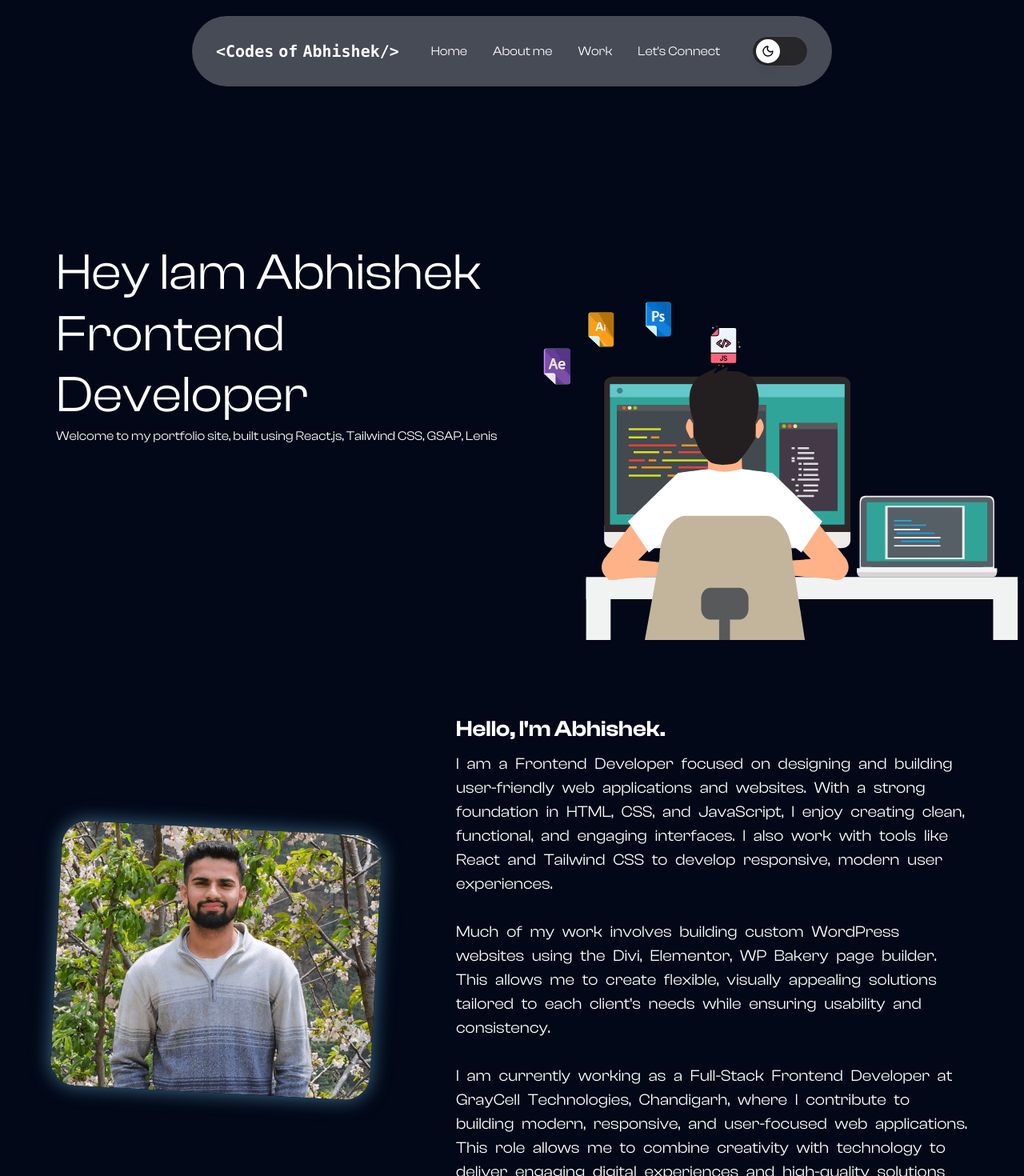
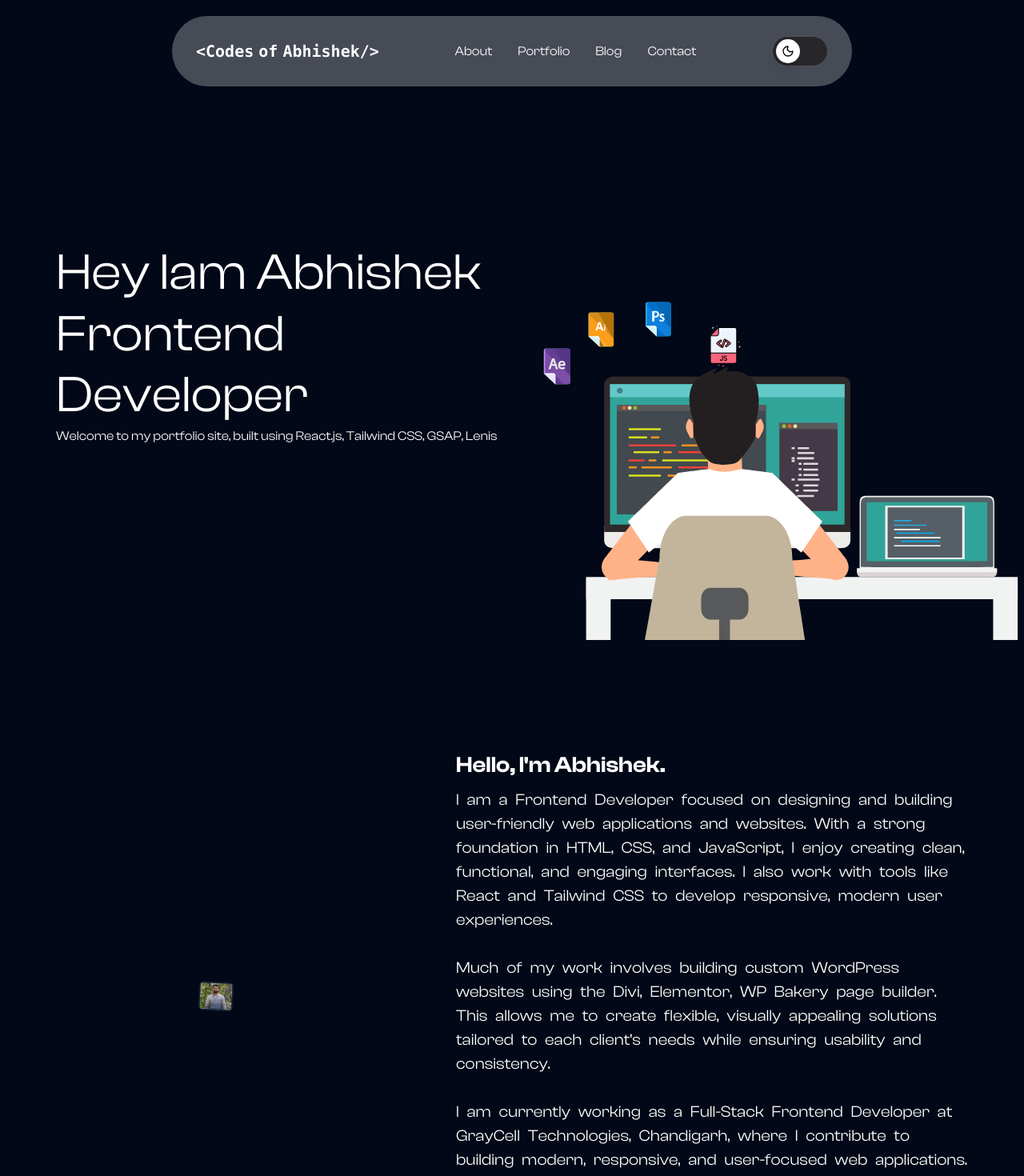
Before and after one commit to codesofabhishek01/Portfolio, a React (Vite) app: page / in a window 1280 px wide. Shown: the top 1470 px of the page at 80% size. Built offline with nearby package versions, Linux system fonts and the light colour scheme.

Commit message:
31 may  commit

```diff
--- a/package.json
+++ b/package.json
@@ -13,6 +13,7 @@
     "@splinetool/react-spline": "^4.1.0",
     "@studio-freight/lenis": "^1.0.42",
     "@tailwindcss/vite": "^4.1.13",
+    "gsap": "^3.15.0",
     "lucide-react": "^1.14.0",
     "react": "^19.1.1",
     "react-dom": "^19.1.1",
--- a/src/App.css
+++ b/src/App.css
@@ -4,6 +4,17 @@
 
 body {margin: 0; padding: 0;transition: all 0.4s ease; font-family: 'ClashDisplay', sans-serif; overflow-x: hidden;}
 body.dark {background: #020817;color: white;}
-body.light {background: #F5F7FA; color: black;}
+body.light {background: #F9F6EE; color: black;}
 .word-spacing{word-spacing: -6px;}
 *{box-sizing: border-box;}
+.about-img img{
+  transition: box-shadow 0.4s ease;
+}
+
+body.dark .about-img img{
+  box-shadow: 0 0 25px rgba(125, 211, 252, 0.5);
+}
+
+body.light .about-img img{
+  box-shadow: 0 15px 35px rgba(0, 0, 0, 0.5) !important;
+}
--- a/src/App.jsx
+++ b/src/App.jsx
@@ -2,30 +2,43 @@ import './App.css';
 import { BrowserRouter, Routes, Route } from "react-router-dom";
 import { useEffect, useState } from "react";
 import Home from './pages/Home';
+import Loading from "./components/Loading.jsx";
+
 import Lenis from "@studio-freight/lenis";
-import Loading from "./components/Loading.jsx";
+import { gsap } from "gsap";
+import { ScrollTrigger } from "gsap/ScrollTrigger";
+
+gsap.registerPlugin(ScrollTrigger);
+
 function App() {
 
   const [isLoading, setIsLoading] = useState(true);
 
+  const [theme, setTheme] = useState(
+    localStorage.getItem("theme") || "dark"
+  );
+
+  // Loading Screen
   useEffect(() => {
     const timer = setTimeout(() => {
       setIsLoading(false);
+
+      // Refresh ScrollTrigger after content is visible
+      setTimeout(() => {
+        ScrollTrigger.refresh();
+      }, 100);
     }, 3500);
 
     return () => clearTimeout(timer);
   }, []);
 
-    const [theme, setTheme] = useState(
-    localStorage.getItem("theme") || "dark"
-  );
-
+  // Theme
   useEffect(() => {
     document.body.className = theme;
     localStorage.setItem("theme", theme);
   }, [theme]);
 
-
+  // Lenis + GSAP
   useEffect(() => {
     const lenis = new Lenis({
       duration: 1.2,
@@ -33,6 +46,8 @@ useEffect(() => {
       smoothWheel: true,
       smoothTouch: false,
     });
+
+    lenis.on("scroll", ScrollTrigger.update);
 
     let rafId;
 
@@ -56,7 +71,15 @@ useEffect(() => {
   return (
     <BrowserRouter>
       <Routes>
-        <Route path="/" element={<Home theme={theme} setTheme={setTheme} />} />
+        <Route
+          path="/"
+          element={
+            <Home
+              theme={theme}
+              setTheme={setTheme}
+            />
+          }
+        />
       </Routes>
     </BrowserRouter>
   );
--- a/src/components/About.jsx
+++ b/src/components/About.jsx
@@ -1,12 +1,30 @@
-import React from 'react'
-import '../App.css'
-import abhishek from "../assets/images/abhishek.png"
+import React, { useEffect, useRef } from 'react';
+import { gsap } from 'gsap';
+import { ScrollTrigger } from 'gsap/ScrollTrigger';
+import abhishek from "../assets/images/abhishek.png";
+
+gsap.registerPlugin(ScrollTrigger);
 
 function About() {
+  const sectionRef = useRef(null);
+  const imageRef = useRef(null);
+
+
+
+  useEffect(() => {
+    gsap.fromTo(
+      imageRef.current, { scale: 0.1, }, { scale: 1.5, ease: "none", scrollTrigger: { trigger: sectionRef.current, start: "top bottom",       end: "bottom center",     scrub: true,  },   } );
+  }, []);
+
+
   return (
-  <section className='h-[100vh] flex p-[70px] justify-between items-center gap-[100px]' id='about'>
+    <section
+      ref={sectionRef}
+      className="h-[100vh] flex p-[70px] pt-[160px] justify-between items-center gap-[100px]"
+      id="about"
+    >
 <div className='about-img'>
-    <img className='w--[100%] shadow-[0_0_25px_rgba(125,211,252,0.5)] max-w-[400px] h-auto rounded-4xl rotate-3' src={abhishek} alt="Abhishek" />
+   <img  ref={imageRef}  className="-[100%] opacity-[0.9] max-w-[400px] h-auto rounded-4xl rotate-3 " src={abhishek}  alt="Abhishek" />
 </div>
 <div className='about-content'>
    < h4 className='text-[28px] font-normal  font-semibold mb-2'>Hello, I'm Abhishek.</h4>
--- a/src/components/Header.jsx
+++ b/src/components/Header.jsx
@@ -13,7 +13,7 @@ function Header({ theme, setTheme }) {
 
   return (
 <header
-  className={`main-header flex justify-between z-[9999] items-center py-[25px] fixed top-0 left-1/2 -translate-x-1/2 px-[30px] w-full max-w-[800px] mx-auto backdrop-blur-md rounded-[60px] mt-[20px] ${
+  className={`main-header flex justify-between z-[9999] items-center py-[25px] fixed top-0 left-1/2 -translate-x-1/2 px-[30px] w-full max-w-[850px] mx-auto backdrop-blur-md rounded-[60px] mt-[20px] ${
     theme === "dark" ? "bg-[#ffffff46]" : "bg-[#0000001f]"
   }`}
 >
@@ -21,10 +21,11 @@ function Header({ theme, setTheme }) {
 
 
 <ul className="menu flex gap-8">
-  <li><Link to="/">Home</Link></li>
-  <li><Link to="#about">About me</Link></li>
-  <li><Link to="#work">Work</Link></li>
-  <li><Link to="#contact">Let's Connect</Link></li>
+
+  <li><Link to="#about">About</Link></li>
+  <li><Link to="#work">Portfolio</Link></li>
+   <li><Link to="#blog">Blog</Link></li>
+  <li><Link to="#contact">Contact</Link></li>
 </ul>
      <button
       onClick={toggleTheme}
--- /dev/null
+++ b/src/components/Portfolio.jsx
@@ -0,0 +1,13 @@
+import React from 'react'
+
+function Portfolio() {
+  return (
+    <section className=' flex gap-3 align-middle min-[100vh] ' id='portfolio'>
+        <div className='w-[100%] max-w-[300px] h-full flex flex-col items-center justify-center p-[50px] bg-amber-50'>
+        </div>
+
+    </section>
+  )
+}
+
+export default Portfolio
```
Also changed, not shown: 1 other file (tests, documents, lock files or other folders). Lines whose indentation alone changed are shown as unchanged.
